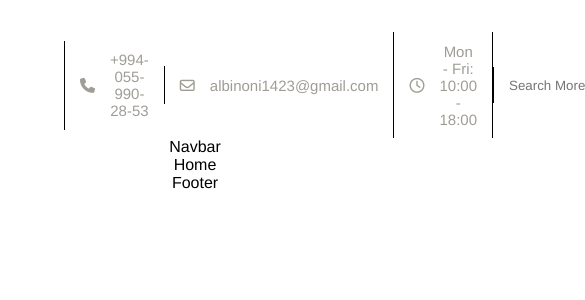
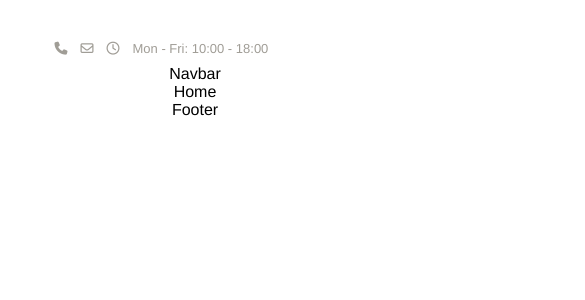
Before and after one commit to Mammadtaghi/Car-Auction, a React (Vite) app in the folder client/: page / in a window 390 px wide. Shown: the top 300 px of the page, 585 px wide, since content can reach past the window. Built offline with nearby package versions, Linux system fonts and the light colour scheme.

Commit message:
Header +responsive

```diff
--- a/client/src/Layouts/Common Layouts/Header/index.module.scss
+++ b/client/src/Layouts/Common Layouts/Header/index.module.scss
@@ -27,20 +27,21 @@
                     column-gap: 1em;
                     transition: 0.3s;
 
-                    .text{
+                    .text {
                         transition: 0.3s;
                     }
                 }
 
                 &:hover {
-                    a .text{
+                    a .text {
                         color: var(--red);
                     }
                 }
             }
 
-            .openTime{
+            .openTime {
                 cursor: default;
+
                 border-right: 1px solid black;
             }
         }
@@ -51,7 +52,7 @@
 
             .search,
             .language,
-            .signIn{
+            .signIn {
                 border-left: 1px solid black;
                 padding: 0.7em 1em;
                 font-size: 15px;
@@ -63,29 +64,136 @@
 
             }
 
-            .search{
+            .search {
 
-                .magnify{
+                .magnify {
                     cursor: pointer;
                     transition: 0.3s;
 
-                    &:hover{
+                    &:hover {
                         color: var(--red);
                     }
                 }
             }
 
-            .signIn{
+            .signIn {
                 border-right: 1px solid black;
 
-                &:hover{
+                &:hover {
                     color: var(--red);
                 }
             }
 
-            .language{
+            .language {
                 cursor: pointer;
             }
         }
     }
 }
+
+
+@media screen and (max-width:1200px) {
+    #Header {
+        padding: 0 2em;
+
+        .container {
+            display: flex;
+            align-items: center;
+            justify-content: space-between;
+
+            .lSide {
+                display: flex;
+                align-items: center;
+
+                .phone,
+                .email,
+                .openTime {
+                    border-left: 1px solid black;
+                    padding: 0.7em 1em;
+                    font-size: 15px;
+                    color: var(--grey);
+                    display: flex;
+                    align-items: center;
+                    column-gap: 1em;
+
+                    a {
+                        display: flex;
+                        align-items: center;
+                        column-gap: 1em;
+                        transition: 0.3s;
+
+                        .text {
+                            transition: 0.3s;
+                        }
+                    }
+
+                    &:hover {
+                        a .text {
+                            color: var(--red);
+                        }
+                    }
+                }
+
+                .openTime {
+                    cursor: default;
+                    border-right: 1px solid black;
+                }
+            }
+        }
+    }
+}
+
+@media screen and (max-width:720px) {
+    #Header {
+        padding: 0 1em;
+
+        .container {
+            display: flex;
+            align-items: center;
+            justify-content: space-between;
+
+            .lSide {
+                display: flex;
+                align-items: center;
+
+                .phone,
+                .email,
+                .openTime {
+                    border-left: 0px;
+                    padding: 0.7em 0.5em;
+                    font-size: 13px;
+                    color: var(--grey);
+                    display: flex;
+                    align-items: center;
+                    column-gap: 1em;
+
+                    a {
+                        display: flex;
+                        align-items: center;
+                        column-gap: 1em;
+                        transition: 0.3s;
+
+                        .text {
+                            display: none;
+                            transition: 0.3s;
+                        }
+                    }
+
+                    &:hover {
+                        a .text {
+                            color: var(--red);
+                        }
+                    }
+                }
+
+                .openTime {
+                    cursor: default;
+                    border-right: 0px;
+                }
+            }
+            .rSide{
+                display: none;
+            }
+        }
+    }
+}
```
